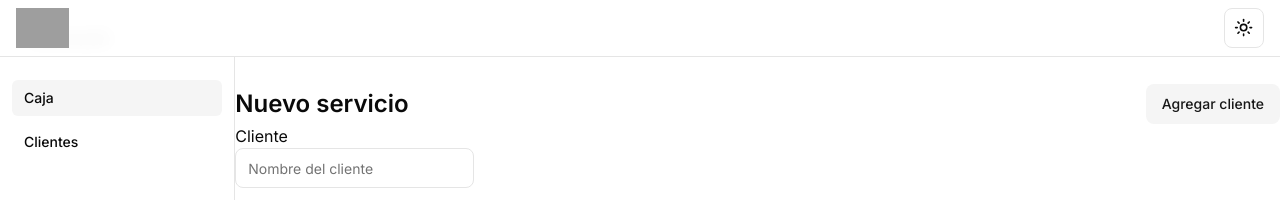
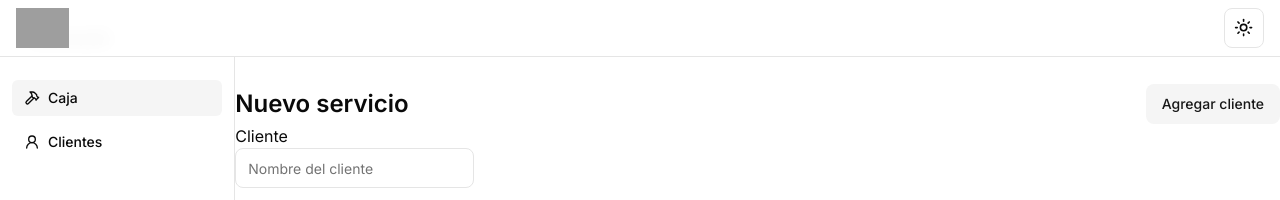
Before and after one commit to pablosecuen/carwash, a Next.js app: page /service in a window 1280 px wide. Shown: the top 200 px of the page. Built offline with nearby package versions, Linux system fonts and the light colour scheme; grey boxes are pictures that could not be loaded.

Commit message:
feat: renderizado de iconos del item nav

```diff
--- a/src/components/layout/dashboard-nav.tsx
+++ b/src/components/layout/dashboard-nav.tsx
@@ -6,6 +6,7 @@ import { usePathname } from 'next/navigation'
 import { cn } from '@/lib/utils'
 import { NavItem } from '@/utils/types'
 import { Dispatch, SetStateAction } from 'react'
+import { Icons } from './icons'
 
 interface DashboardNavProps {
   items: NavItem[]
@@ -22,6 +23,8 @@ export function DashboardNav({ items, setOpen }: DashboardNavProps) {
   return (
     <nav className='grid items-start gap-2 py-5'>
       {items.map((item, index) => {
+        const Icon = Icons[item.title.toLocaleLowerCase()]
+
         return (
           item.href && (
             <Link
@@ -39,6 +42,7 @@ export function DashboardNav({ items, setOpen }: DashboardNavProps) {
                 )}
               >
                 {/* TODO: Agregar icono */}
+                <Icon className='mr-2 h-4 w-4' />
 
                 <span>{item.title}</span>
               </span>
```
